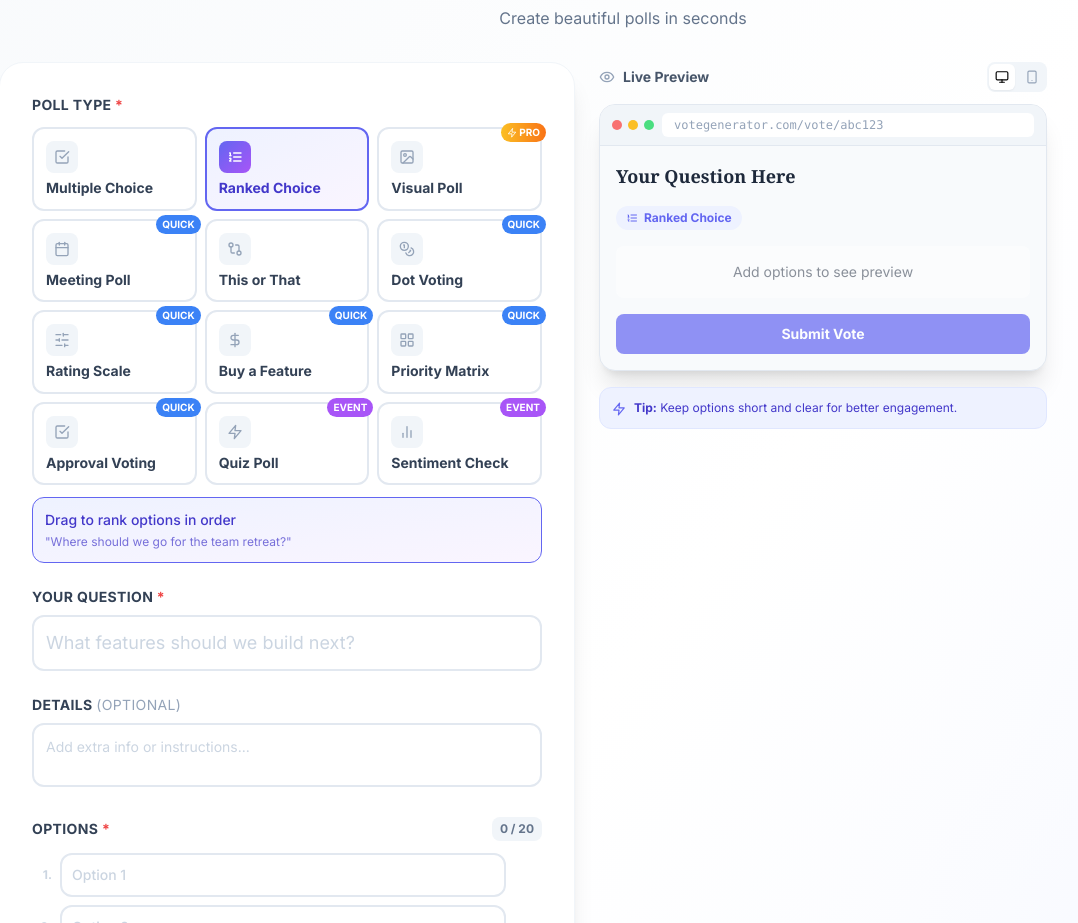
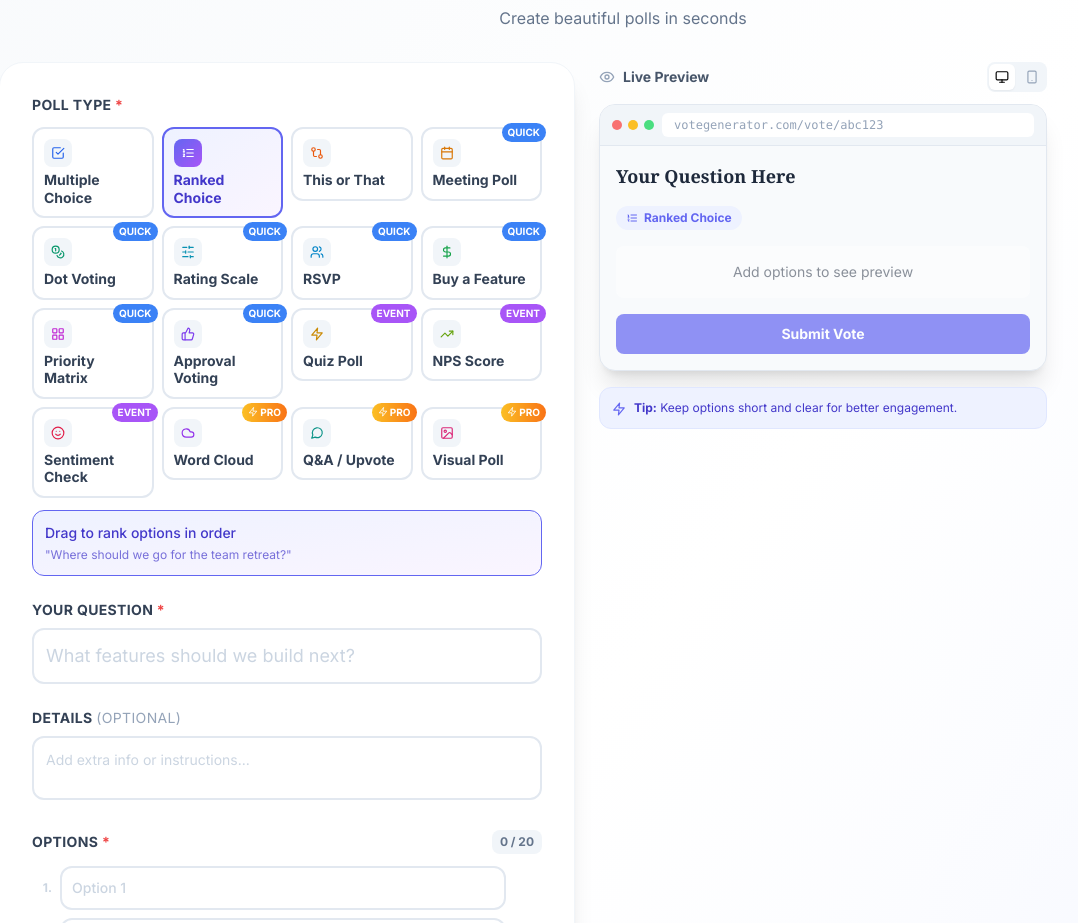
Before and after one commit to VoteGenerator/votegenerator, a React (Vite) app: page / in a window 1280 px wide. Shown: the part 3820-4743 px from the top of the page, without its empty margins (17-1095 px from the left). Built offline with nearby package versions, Linux system fonts and the light colour scheme.

Commit message:
Update VoteGeneratorCreate.tsx

```diff
--- a/src/components/VoteGeneratorCreate.tsx
+++ b/src/components/VoteGeneratorCreate.tsx
@@ -1,6 +1,6 @@
 import React, { useState, useRef } from 'react';
 import { motion, AnimatePresence } from 'framer-motion';
-import { Plus, Trash2, ArrowRight, Loader2, BarChart2, Sparkles, Eye, AlertCircle, HelpCircle, ListOrdered, CheckSquare, Calendar, AlertTriangle, ChevronDown, ChevronUp, Lock, Coins, LayoutGrid, GitCompare, SlidersHorizontal, DollarSign, Image as ImageIcon, Upload, Smartphone, Monitor, GripVertical, Zap } from 'lucide-react';
+import { Plus, Trash2, ArrowRight, Loader2, BarChart2, Sparkles, Eye, AlertCircle, HelpCircle, ListOrdered, CheckSquare, Calendar, AlertTriangle, ChevronDown, ChevronUp, Lock, Coins, LayoutGrid, GitCompare, SlidersHorizontal, DollarSign, Image as ImageIcon, Upload, Smartphone, Monitor, GripVertical, Zap, Users, ThumbsUp, TrendingUp, Smile, Cloud, MessageCircle } from 'lucide-react';
 import { createPoll } from '../services/voteGeneratorService';
 import { CLOUDINARY_CLOUD_NAME, CLOUDINARY_UPLOAD_PRESET } from '../config';
 import { compressToTargetSize, formatFileSize } from '../utils/imageCompression';
@@ -18,6 +18,7 @@ const TIER_CONFIG: Record<PollTier, { label: string; colors: string }> = {
 
 // Poll types sorted by popularity with gradients and layman-friendly descriptions
 const POLL_TYPES = [
+    // ===== FREE TIER (3 types) =====
     {
         id: 'multiple',
         name: 'Multiple Choice',
@@ -49,20 +50,22 @@ const POLL_TYPES = [
         tier: 'free' as PollTier
     },
     {
-        id: 'image',
-        name: 'Visual Poll',
-        icon: ImageIcon,
-        description: 'Vote on images in a beautiful grid',
-        tooltip: 'Upload images and let people vote visually. Perfect when you\'re choosing between designs, photos, or anything visual. Instagram-style layout!',
-        useCases: ['Logo selection', 'Design contests', 'Photo competitions', 'Product choices'],
-        example: '"Which logo design should we use?"',
-        gradient: 'from-pink-500 to-rose-500',
-        selectedBorder: 'border-pink-500',
-        selectedBg: 'bg-gradient-to-br from-pink-50 to-rose-50',
-        iconColor: 'text-pink-600',
-        textColor: 'text-pink-700',
-        tier: 'pro' as PollTier
+        id: 'pairwise',
+        name: 'This or That',
+        icon: GitCompare,
+        description: 'Quick A vs B comparisons',
+        tooltip: 'Shows two options at a time - voters pick their favorite. Great when you have many options and want quick, gut-reaction feedback.',
+        useCases: ['Large option lists', 'Quick decisions', 'Bracket-style voting', 'Preference testing'],
+        example: '"Which slogan resonates more?"',
+        gradient: 'from-orange-500 to-red-500',
+        selectedBorder: 'border-orange-500',
+        selectedBg: 'bg-gradient-to-br from-orange-50 to-red-50',
+        iconColor: 'text-orange-600',
+        textColor: 'text-orange-700',
+        tier: 'free' as PollTier
     },
+
+    // ===== QUICK TIER - $5 (7 types) =====
     {
         id: 'meeting',
         name: 'Meeting Poll',
@@ -77,21 +80,6 @@ const POLL_TYPES = [
         iconColor: 'text-amber-600',
         textColor: 'text-amber-800',
         tier: 'quick' as PollTier
-    },
-    {
-        id: 'pairwise',
-        name: 'This or That',
-        icon: GitCompare,
-        description: 'Quick A vs B comparisons',
-        tooltip: 'Shows two options at a time - voters pick their favorite. Great when you have many options and want quick, gut-reaction feedback.',
-        useCases: ['Large option lists', 'Quick decisions', 'Bracket-style voting', 'Preference testing'],
-        example: '"Which slogan resonates more?"',
-        gradient: 'from-orange-500 to-red-500',
-        selectedBorder: 'border-orange-500',
-        selectedBg: 'bg-gradient-to-br from-orange-50 to-red-50',
-        iconColor: 'text-orange-600',
-        textColor: 'text-orange-700',
-        tier: 'free' as PollTier
     },
     {
         id: 'dot',
@@ -113,7 +101,7 @@ const POLL_TYPES = [
         name: 'Rating Scale',
         icon: SlidersHorizontal,
         description: 'Rate each option on a scale',
-        tooltip: 'Voters rate every option from 0-100 using a slider. Perfect for feedback and sentiment - see exactly how people feel about each choice.',
+        tooltip: 'Voters rate every option from 1-5 stars or 0-100. Perfect for feedback and sentiment - see exactly how people feel about each choice.',
         useCases: ['Product feedback', 'Employee surveys', 'Customer satisfaction', 'Feature ratings'],
         example: '"Rate these new feature ideas"',
         gradient: 'from-cyan-500 to-blue-500',
@@ -121,6 +109,21 @@ const POLL_TYPES = [
         selectedBg: 'bg-gradient-to-br from-cyan-50 to-blue-50',
         iconColor: 'text-cyan-600',
         textColor: 'text-cyan-700',
+        tier: 'quick' as PollTier
+    },
+    {
+        id: 'rsvp',
+        name: 'RSVP',
+        icon: Users,
+        description: 'Collect event attendance',
+        tooltip: 'Simple Yes/No/Maybe responses for event attendance. See who\'s coming at a glance with automatic headcounts.',
+        useCases: ['Party invites', 'Team events', 'Workshops', 'Social gatherings'],
+        example: '"Can you make it to the holiday party?"',
+        gradient: 'from-sky-500 to-blue-500',
+        selectedBorder: 'border-sky-500',
+        selectedBg: 'bg-gradient-to-br from-sky-50 to-blue-50',
+        iconColor: 'text-sky-600',
+        textColor: 'text-sky-700',
         tier: 'quick' as PollTier
     },
     {
@@ -156,7 +159,7 @@ const POLL_TYPES = [
     {
         id: 'approval',
         name: 'Approval Voting',
-        icon: CheckSquare,
+        icon: ThumbsUp,
         description: 'Thumbs up/down for each option',
         tooltip: 'Voters can approve as many options as they want. Simple yes/no for each choice. Great for finding consensus - the option with most approvals wins!',
         useCases: ['Committee decisions', 'Finding consensus', 'Board votes', 'Group approval'],
@@ -168,6 +171,8 @@ const POLL_TYPES = [
         textColor: 'text-violet-700',
         tier: 'quick' as PollTier
     },
+
+    // ===== EVENT TIER - $10 (3 types) =====
     {
         id: 'quiz',
         name: 'Quiz Poll',
@@ -184,9 +189,24 @@ const POLL_TYPES = [
         tier: 'event' as PollTier
     },
     {
+        id: 'nps',
+        name: 'NPS Score',
+        icon: TrendingUp,
+        description: 'Net Promoter Score survey',
+        tooltip: 'The classic "How likely are you to recommend?" 0-10 scale. Automatically calculates Promoters, Passives, and Detractors with your NPS score.',
+        useCases: ['Customer feedback', 'Employee satisfaction', 'Product reviews', 'Service ratings'],
+        example: '"How likely are you to recommend us to a friend?"',
+        gradient: 'from-lime-500 to-green-500',
+        selectedBorder: 'border-lime-500',
+        selectedBg: 'bg-gradient-to-br from-lime-50 to-green-50',
+        iconColor: 'text-lime-600',
+        textColor: 'text-lime-700',
+        tier: 'event' as PollTier
+    },
+    {
         id: 'sentiment',
         name: 'Sentiment Check',
-        icon: BarChart2,
+        icon: Smile,
         description: 'Quick mood/opinion gauge',
         tooltip: 'Simple emoji-based reactions (😀 😐 😞). Perfect for quick pulse checks on how the team is feeling or gathering instant feedback on ideas.',
         useCases: ['Team morale', 'Quick feedback', 'Meeting check-ins', 'Idea validation'],
@@ -197,6 +217,53 @@ const POLL_TYPES = [
         iconColor: 'text-rose-600',
         textColor: 'text-rose-700',
         tier: 'event' as PollTier
+    },
+
+    // ===== PRO TIER - Subscription (3 types) =====
+    {
+        id: 'wordcloud',
+        name: 'Word Cloud',
+        icon: Cloud,
+        description: 'Open-ended text responses',
+        tooltip: 'Collect free-form text answers and see them visualized as a beautiful word cloud. Most common words appear larger. Great for brainstorming!',
+        useCases: ['Brainstorming', 'Feedback collection', 'Idea generation', 'Open questions'],
+        example: '"What words describe our company culture?"',
+        gradient: 'from-purple-500 to-violet-500',
+        selectedBorder: 'border-purple-500',
+        selectedBg: 'bg-gradient-to-br from-purple-50 to-violet-50',
+        iconColor: 'text-purple-600',
+        textColor: 'text-purple-700',
+        tier: 'pro' as PollTier
+    },
+    {
+        id: 'qna',
+        name: 'Q&A / Upvote',
+        icon: MessageCircle,
+        description: 'Submit and upvote questions',
+        tooltip: 'Audience submits questions, others upvote the best ones. Perfect for Q&A sessions, AMAs, or town halls. Best questions rise to the top!',
+        useCases: ['Q&A sessions', 'Town halls', 'AMAs', 'Conference Q&A'],
+        example: '"What questions do you have for leadership?"',
+        gradient: 'from-teal-500 to-cyan-500',
+        selectedBorder: 'border-teal-500',
+        selectedBg: 'bg-gradient-to-br from-teal-50 to-cyan-50',
+        iconColor: 'text-teal-600',
+        textColor: 'text-teal-700',
+        tier: 'pro' as PollTier
+    },
+    {
+        id: 'image',
+        name: 'Visual Poll',
+        icon: ImageIcon,
+        description: 'Vote on images in a beautiful grid',
+        tooltip: 'Upload images and let people vote visually. Perfect when you\'re choosing between designs, photos, or anything visual. Instagram-style layout!',
+        useCases: ['Logo selection', 'Design contests', 'Photo competitions', 'Product choices'],
+        example: '"Which logo design should we use?"',
+        gradient: 'from-pink-500 to-rose-500',
+        selectedBorder: 'border-pink-500',
+        selectedBg: 'bg-gradient-to-br from-pink-50 to-rose-50',
+        iconColor: 'text-pink-600',
+        textColor: 'text-pink-700',
+        tier: 'pro' as PollTier
     }
 ];
 
@@ -510,7 +577,7 @@ const VoteGeneratorCreate: React.FC = () => {
                                     <div className="flex items-center justify-between mb-3">
                                         <label className="block text-sm font-bold text-slate-700 uppercase tracking-wide">Poll Type <span className="text-red-500">*</span></label>
                                     </div>
-                                    <div className="grid grid-cols-3 gap-2">
+                                    <div className="grid grid-cols-4 gap-2">
                                         {POLL_TYPES.map((type) => {
                                             const Icon = type.icon;
                                             const isSelected = pollType === type.id;
@@ -533,12 +600,12 @@ const VoteGeneratorCreate: React.FC = () => {
                                                                 setOptionImages(['', '', '']);
                                                             }
                                                         }}
-                                                        className={`relative w-full p-3 rounded-xl border-2 text-left transition-all ${
+                                                        className={`relative w-full p-2.5 rounded-xl border-2 text-left transition-all group/card ${
                                                             isSelected
                                                                 ? `${type.selectedBorder} ${type.selectedBg}`
                                                                 : isLocked
-                                                                    ? 'border-slate-200 bg-slate-50 opacity-75'
-                                                                    : 'border-slate-200 hover:border-indigo-300 hover:bg-slate-50'
+                                                                    ? 'border-slate-200 bg-slate-50 opacity-75 cursor-not-allowed'
+                                                                    : 'border-slate-200 hover:border-slate-300 hover:shadow-md hover:scale-[1.02]'
                                                         }`}
                                                     >
                                                         {/* Tier Badge */}
@@ -551,8 +618,8 @@ const VoteGeneratorCreate: React.FC = () => {
                                                             </div>
                                                         )}
 
-                                                        <div className={`w-8 h-8 rounded-lg flex items-center justify-center mb-1.5 ${isSelected ? `bg-gradient-to-br ${type.gradient} text-white` : 'bg-slate-100'}`}>
-                                                            <Icon size={16} className={isSelected ? 'text-white' : 'text-slate-400'} />
+                                                        <div className={`w-7 h-7 rounded-lg flex items-center justify-center mb-1 transition-all ${isSelected ? `bg-gradient-to-br ${type.gradient}` : 'bg-slate-100'}`}>
+                                                            <Icon size={14} className={isSelected ? 'text-white' : type.iconColor} />
                                                         </div>
                                                         <span className={`block font-bold text-sm leading-tight ${isSelected ? type.textColor : 'text-slate-700'}`}>{type.name}</span>
                                                     </button>
```
